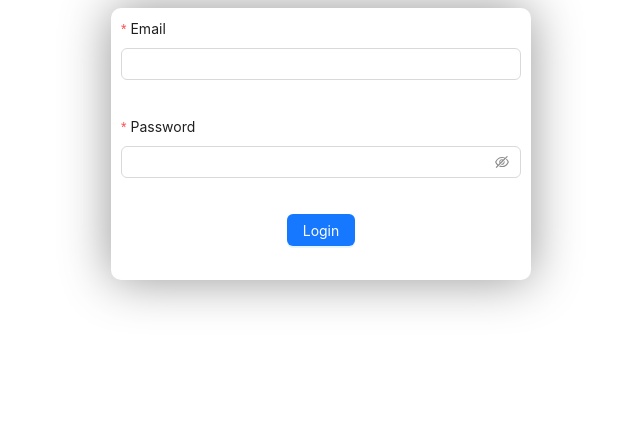
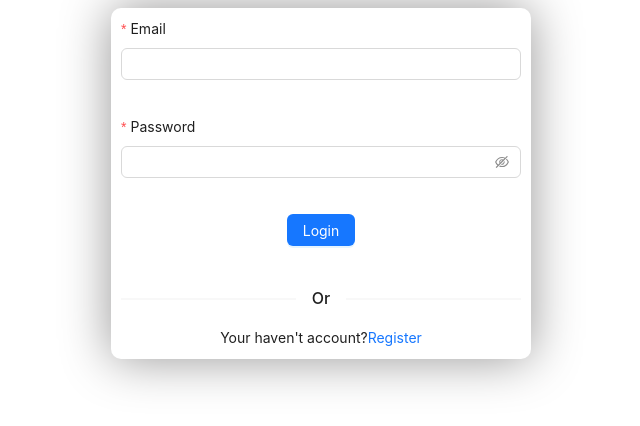
Before and after one commit to sydv036/react-typescript-practice, a React (Vite) app in the folder frontend/: page /login in a window 1280 px wide. Shown: the top 426 px of the page, without its empty margins (319-959 px from the left). Built offline with nearby package versions, Linux system fonts and the light colour scheme; no server answers.

Commit message:
update layout login - add section other

```diff
--- a/frontend/src/pages/LoginPage.tsx
+++ b/frontend/src/pages/LoginPage.tsx
@@ -1,10 +1,10 @@
 import { MessageIncorect, MessageNotBlank } from "@utils/MessageCommon";
-import { App, Button, Col, Form, Input, Row } from "antd";
+import { App, Button, Col, Divider, Form, Input, Row } from "antd";
 import "@styles/pages/login.scss";
 import { ApiLogin } from "@services/api.auth";
 import { CurrentContext } from "@hooks/CurrentAppContext";
 import { useState } from "react";
-import { useNavigate } from "react-router-dom";
+import { Link, useNavigate } from "react-router-dom";
 const LoginPage = () => {
   const [isLoadingLogin, setIsLoadingLogin] = useState<boolean>(false);
   const currentApp = CurrentContext();
@@ -79,6 +79,11 @@ const LoginPage = () => {
             </Col>
           </Row>
         </Form>
+        <Divider>Or</Divider>
+        <section className="other">
+          <span>Your haven't account? </span>
+          <Link to={"/register"}>Register</Link>
+        </section>
       </main>
     </>
   );
--- a/frontend/src/styles/pages/login.scss
+++ b/frontend/src/styles/pages/login.scss
@@ -5,7 +5,8 @@
   border-radius: $border-radius-auth;
   box-shadow: $box-shadow-auth;
   padding: 10px;
-  .btn-auth {
+  .btn-auth,
+  .other {
     display: flex;
     justify-content: center;
   }
```
